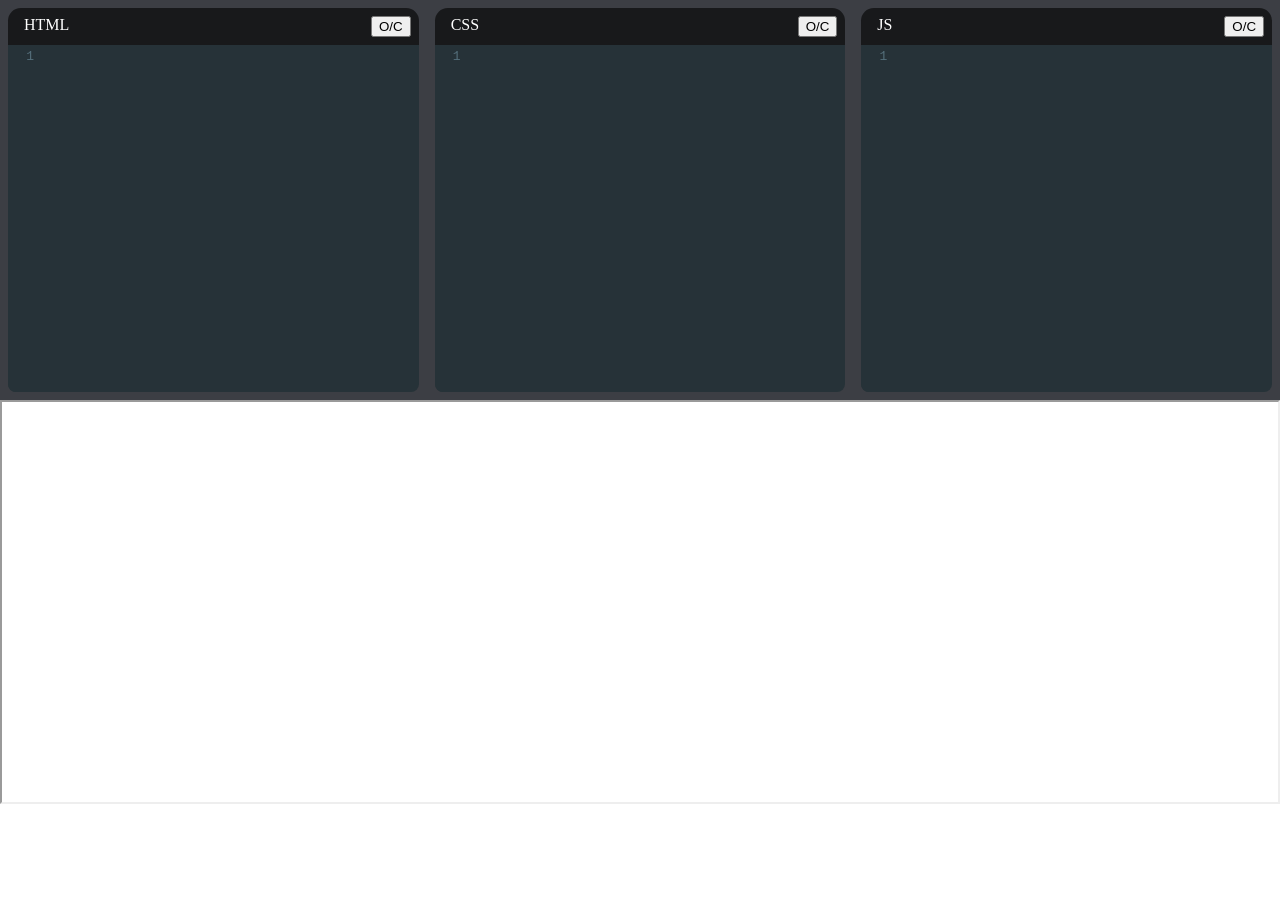
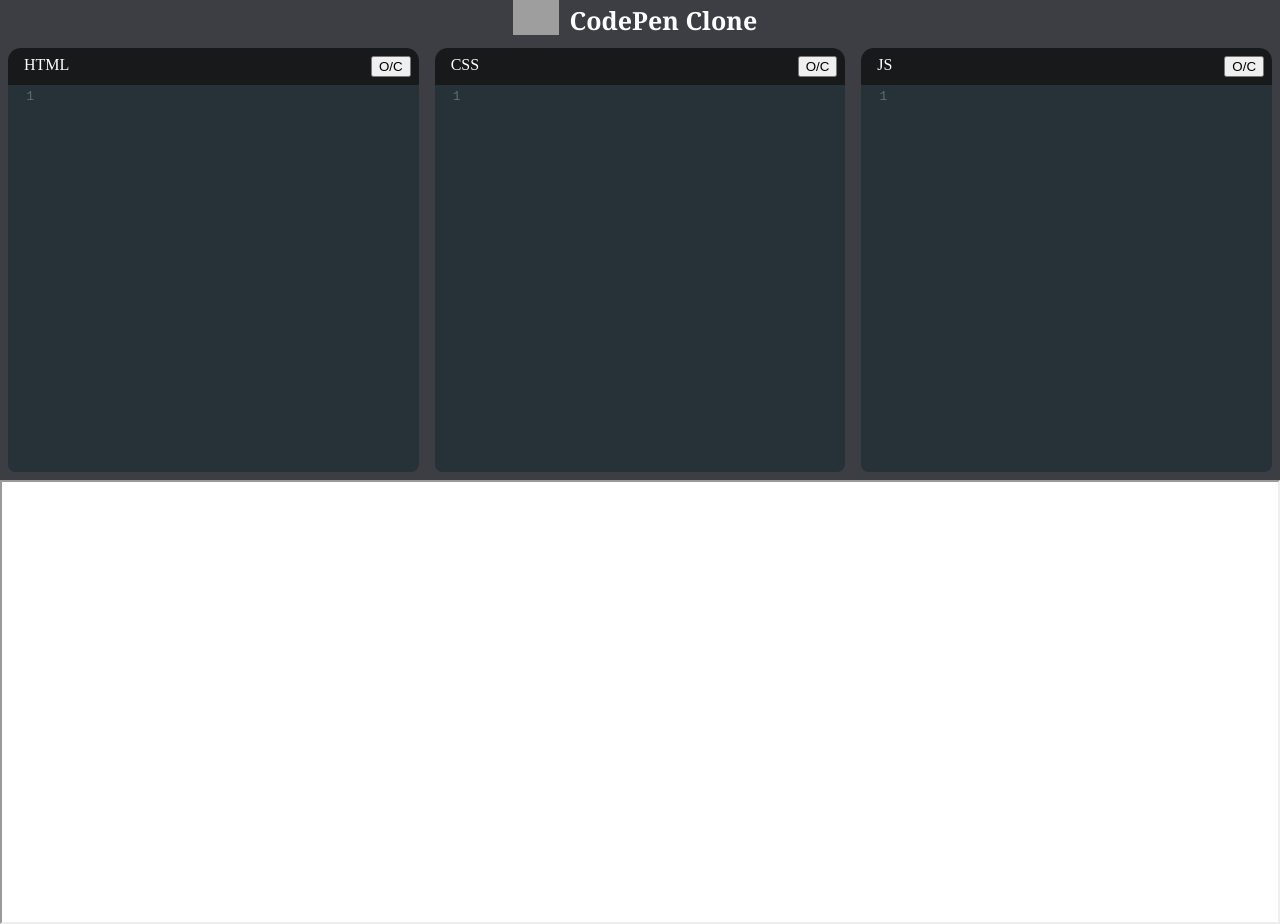
Before and after one commit to KartikBudania/Code-Editor, a React (Create React App) app: page / in a window 1280 px wide. Before the commit the page ends 804 px from the top, so only its background shows below. Built offline with nearby package versions, Linux system fonts and the light colour scheme; grey boxes are pictures that could not be loaded.

Commit message:
set up Navbar

```diff
--- a/public/index.html
+++ b/public/index.html
@@ -14,7 +14,6 @@
       manifest.json provides metadata used when your web app is installed on a
       user's mobile device or desktop. See https://developers.google.com/web/fundamentals/web-app-manifest/
     -->
-    <link rel="manifest" href="%PUBLIC_URL%/manifest.json" />
     <!--
       Notice the use of %PUBLIC_URL% in the tags above.
       It will be replaced with the URL of the `public` folder during the build.
--- a/src/components/App.js
+++ b/src/components/App.js
@@ -1,5 +1,6 @@
 import React, {useState} from 'react';
 import Editor from '../components/Editor';
+import Navbar from '../components/Navbar';
 
 function App() {
   const [html, setHtml] = useState('')
@@ -8,6 +9,7 @@ function App() {
 
   return (
       <>
+            <Navbar />
           <div className='pane top-pane'>
             <Editor
               language='xml'
--- /dev/null
+++ b/src/components/Navbar.js
@@ -0,0 +1,10 @@
+import React from 'react'
+
+export default function Navbar() {
+  return (
+    <div className='navbar'>
+        <img src="./codepenLogo.ico" />
+        <h1>CodePen Clone</h1>
+    </div>
+  )
+}
--- a/src/index.css
+++ b/src/index.css
@@ -1,5 +1,21 @@
 body{
     margin: 0;
+}
+
+.navbar {
+    display: flex;
+    justify-content: center;
+    background-color: hsl(225, 6%, 25%);
+    height: 40px;
+    width: 100%;
+}
+
+h1{
+    align-self: center;
+    font-size: 25px;
+    margin: 0px 10px;
+    color: white;
+    font-family:Cambria, Cochin, Georgia, Times, 'Times New Roman', serif ;
 }
 
 .top-pane {
@@ -7,8 +23,12 @@ body{
 }
 
 .pane {
-    height: 50vh;
+    height: 55vh;
     display: flex;
+}
+
+img {
+    height: 35px;
 }
 
 .editor-container {
```
Also changed, not shown: 1 other file (tests, documents, lock files or other folders).
